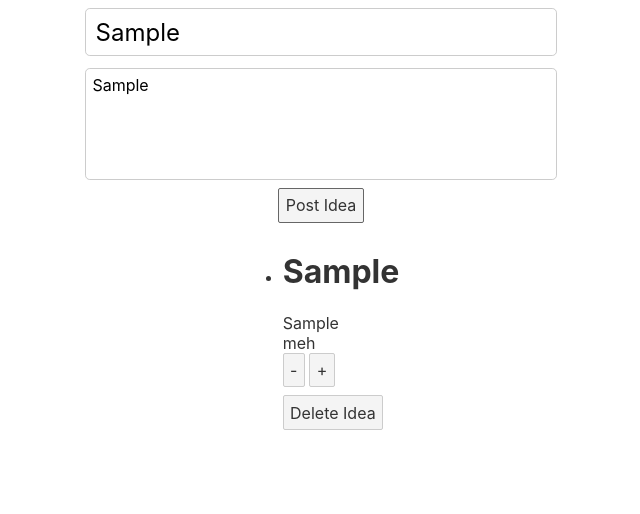
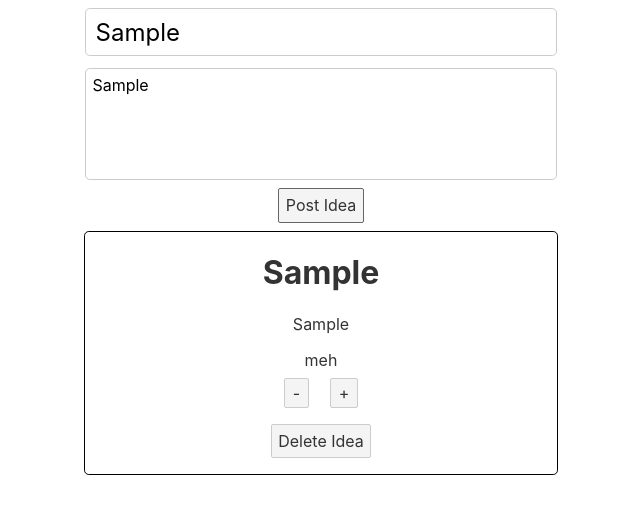
Before and after one commit to bcgodfrey91/svelte-demo, a Svelte app: page / in a window 1280 px wide. Both pictures are taken after typing "Sample", "Sample" into the empty fields and a click on the button "Post Idea". Shown: the top 514 px of the page, without its empty margins (319-959 px from the left). Built offline with nearby package versions, Linux system fonts and the light colour scheme.

Commit message:
basic styling of idea cards

```diff
--- a/src/App.svelte
+++ b/src/App.svelte
@@ -37,7 +37,8 @@
 		width: 100%;
 	}
 
-	.idea-form {
+	.idea-form,
+	.idea {
 		display: flex;
 		flex-direction: column;
 		align-items: center;
@@ -48,7 +49,7 @@
 
 	.form-input,
 	.form-textarea {
-		border-radius: .3rem;
+		border-radius: 0.3rem;
 		width: 100%;
 	}
 
@@ -60,6 +61,38 @@
 	.form-textarea {
 		height: 7rem;
 		resize: none;
+	}
+
+	.idea-list {
+		padding: 0;
+	}
+
+	.idea {
+		border: 1px solid black;
+		border-radius: 0.3rem;
+		text-decoration: none;
+	}
+
+	.content {
+		margin-bottom: 1rem;
+	}
+
+	.quality-container {
+		display: flex;
+		flex-direction: column;
+		align-items: center;
+		margin-bottom: 0.5rem;
+		width: 100%;
+		max-width: 7rem;
+	}
+
+	.quality-button {
+		margin: 0.5rem;
+		padding: 0.25rem 0.5rem;
+	}
+
+	.delete-idea-button {
+		margin-bottom: 1rem;
 	}
 
 </style>
@@ -104,7 +137,7 @@
 			</div>
 			<button
 				on:click={() => removeIdea(id)}
-				class="delete-idea"
+				class="delete-idea-button"
 			>
 				Delete Idea
 			</button>
```
